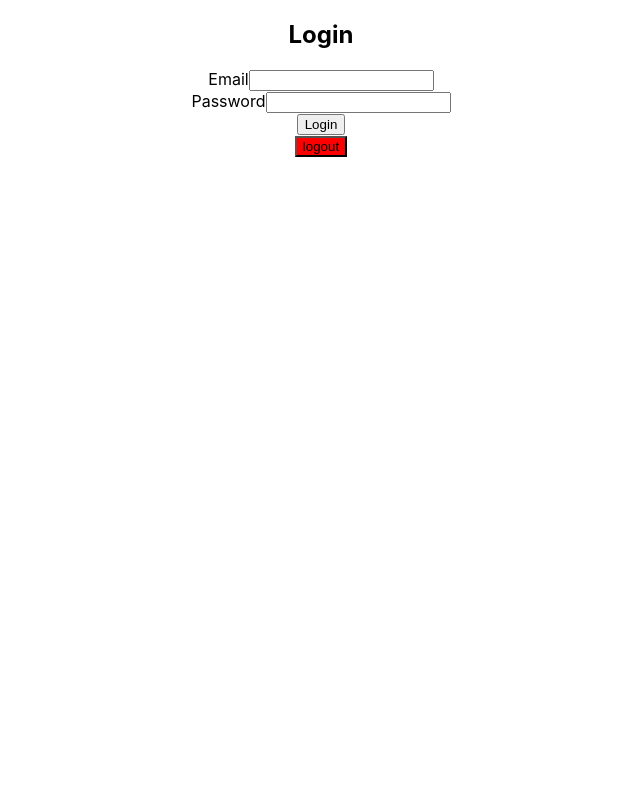
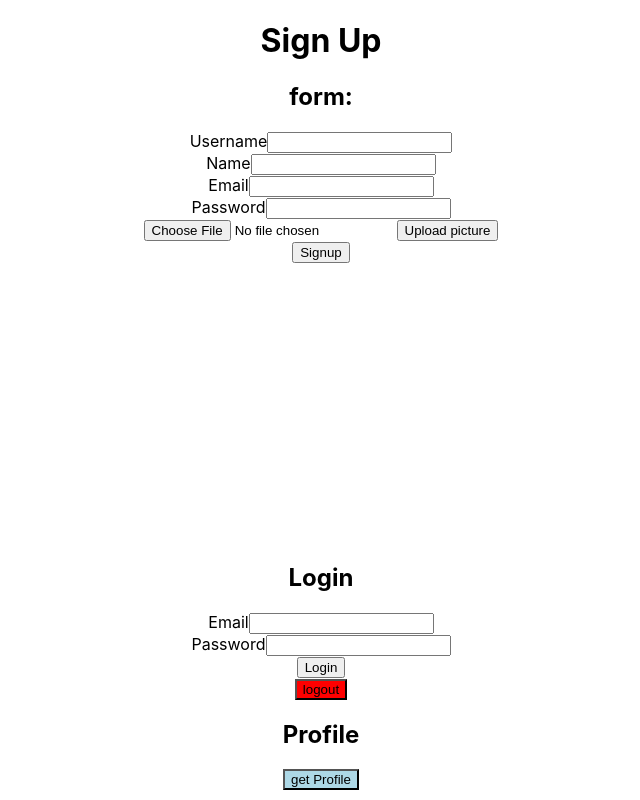
Before and after one commit to linablum/cab-bluedeglaze, a React (Create React App) app in the folder client/: page / in a window 1280 px wide. Shown: the whole page, without its empty margins (319-959 px from the left). Built offline with nearby package versions, Linux system fonts and the light colour scheme.

Commit message:
profile view

```diff
--- a/client/src/App.jsx
+++ b/client/src/App.jsx
@@ -3,6 +3,8 @@ import { useState } from "react";
 import { getToken } from "./utils/getToken";
 import { useEffect } from "react";
 import Login from "./views/Login";
+import SignUp from "./views/Signup";
+import Profile from "./views/Profile";
 //import SignUp from "./views/Signup";
 
 function App() {
@@ -32,10 +34,12 @@ function App() {
 
   return (
     <div className="App">
+      <SignUp />
       <Login />
       <button onClick={logOut} style={{ backgroundColor: "red" }}>
         logout
       </button>
+      <Profile />
     </div>
   );
 }
--- /dev/null
+++ b/client/src/views/Profile.jsx
@@ -0,0 +1,52 @@
+import React from "react";
+import { useState } from "react";
+import { getToken } from "../utils/getToken.js";
+
+function Profile() {
+  const [userProfile, setUserProfile] = useState(null);
+  const [error, setError] = useState(null);
+
+  const getProfile = async () => {
+    const token = getToken();
+    const myHeaders = new Headers();
+    myHeaders.append("Authorization", `Bearer ${token}`);
+    var requestOptions = {
+      method: "GET",
+      headers: myHeaders,
+    };
+    try {
+      const response = await fetch(
+        "http://localhost:5000/api/users/profile",
+        requestOptions
+      );
+      const result = await response.json();
+      console.log("result", result);
+      setUserProfile({
+        email: result.email,
+        userName: result.userName,
+        avatarPicture: result.avatar,
+      });
+    } catch (error) {
+      console.log("error gettin profile", error);
+      setError("login first ");
+    }
+  };
+  return (
+    <div>
+      <h2> Profile</h2>
+      <button onClick={getProfile} style={{ backgroundColor: "lightblue" }}>
+        get Profile
+      </button>
+      {userProfile && (
+        <div>
+          <p>{userProfile.userName}</p>
+          <p>{userProfile.email}</p>
+          <img src={userProfile.avatarPicture} alt="userpicture" />
+        </div>
+      )}
+      {error && <p style={{ color: "red" }}>{error}</p>}
+    </div>
+  );
+}
+
+export default Profile;
```
